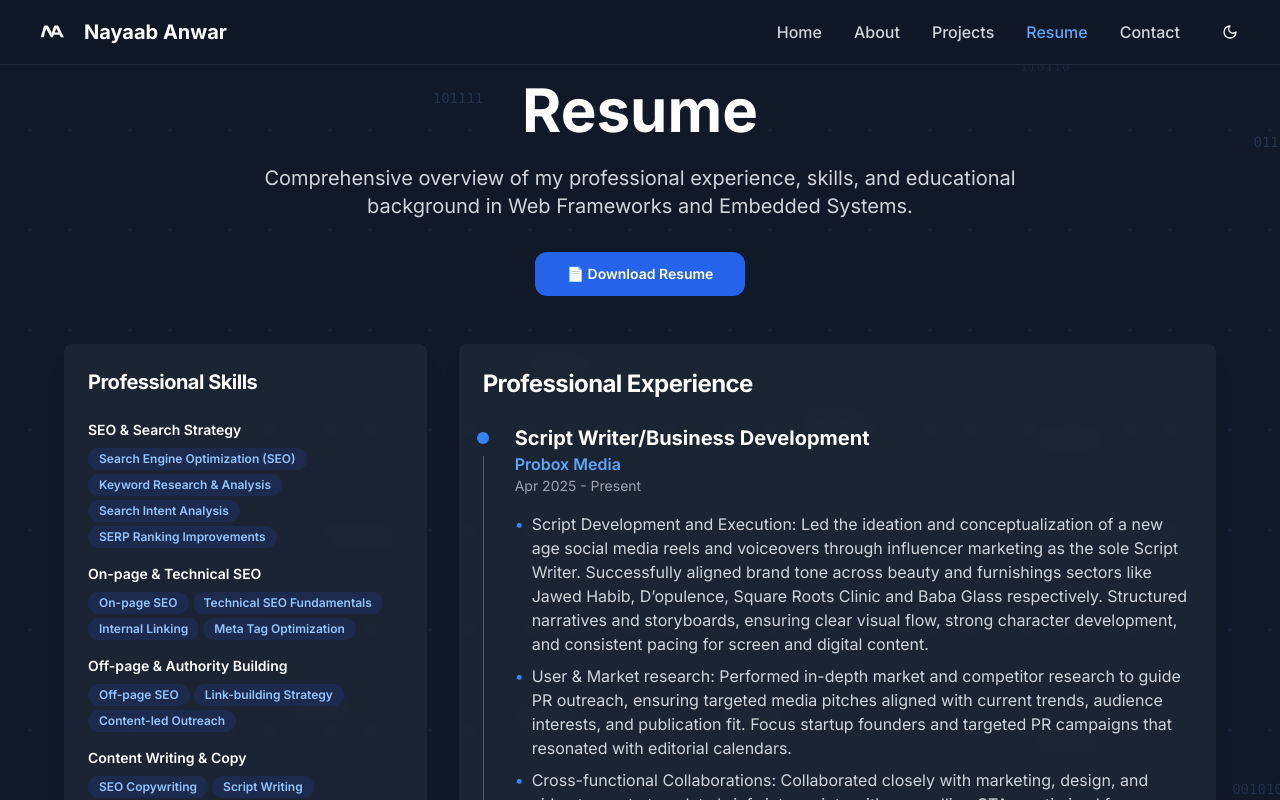
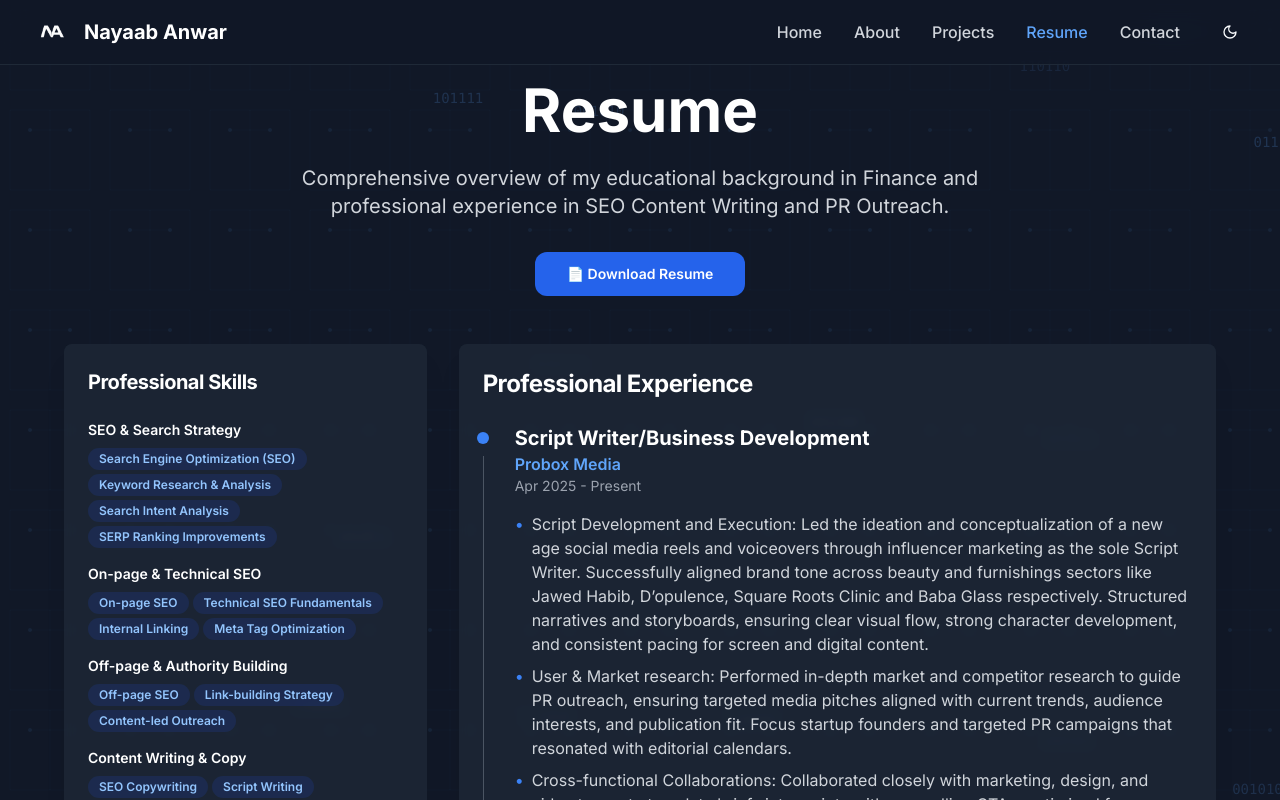
Before and after one commit to annansadr22/nayaabanwar, a React (Vite) app: page /resume in a window 1280 px wide. Shown: the top 800 px of the page. Built offline with nearby package versions, Linux system fonts and the light colour scheme.

Commit message:
more chhhhhhhh

```diff
--- a/src/pages/Resume.tsx
+++ b/src/pages/Resume.tsx
@@ -100,7 +100,7 @@ const Resume = () => {
               Resume
             </h1>
             <p className="text-xl text-gray-600 dark:text-gray-300 max-w-3xl mx-auto mb-8">
-              Comprehensive overview of my professional experience, skills, and educational background in Web Frameworks and Embedded Systems.
+              Comprehensive overview of my educational background in Finance and professional experience in SEO Content  Writing and PR Outreach.
             </p>
             <a
               href="https://drive.usercontent.google.com/download?id=1yqxVWRx1BzZOcY7J3Wpe-LCsL-FkCbti&export=download&authuser=0&confirm=t&uuid=9900f9f8-6b55-4874-a2b3-9e2dfd1c4bdd&at=ANTm3cxNHGBoePN73Iuh_eK8LDnG:1768680062697"
```
